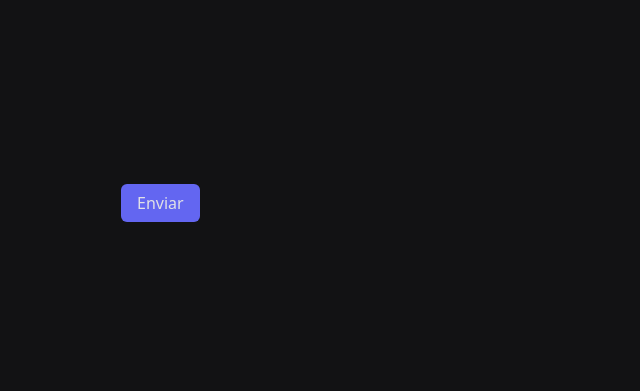
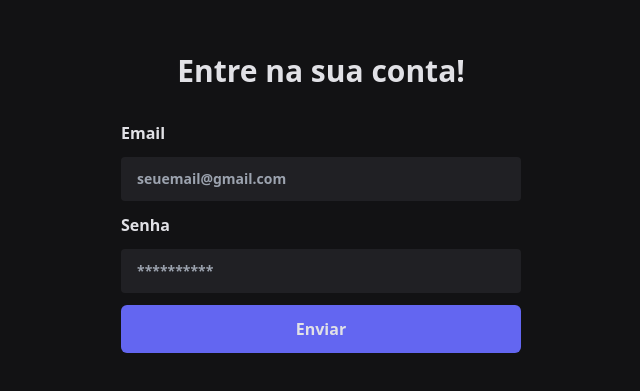
Before and after one commit to nlnadialigia/gen-project-frontend, a React (Vite) app: page / in a window 1280 px wide. Shown: the part 197-588 px from the top of the page, without its empty margins (319-959 px from the left). Built offline with nearby package versions, Linux system fonts and the light colour scheme.

Commit message:
:package: create component input

```diff
--- a/index.html
+++ b/index.html
@@ -1,12 +1,12 @@
 <!DOCTYPE html>
-<html lang="en">
+<html lang="pt-Br">
   <head>
     <meta charset="UTF-8" />
     <link rel="icon" type="image/svg+xml" href="/vite.svg" />
     <meta name="viewport" content="width=device-width, initial-scale=1.0" />
-    <title>Vite + React + TS</title>
+    <title>Login</title>
   </head>
-  <body>
+  <body class="w-screen h-screen bg-gray-900 flex justify-center items-center">
     <div id="root"></div>
     <script type="module" src="/src/main.tsx"></script>
   </body>
--- a/package.json
+++ b/package.json
@@ -9,6 +9,7 @@
     "preview": "vite preview"
   },
   "dependencies": {
+    "@radix-ui/react-label": "^2.0.0",
     "@radix-ui/react-slot": "^1.0.1",
     "react": "^18.2.0",
     "react-dom": "^18.2.0"
--- a/src/App.tsx
+++ b/src/App.tsx
@@ -1,13 +1,7 @@
-import { ButtonSignIn } from "./components/ButtonSignIn";
+import { FormLogin } from "./components/FormLogin";
 
 export function App() {
   return (
-    <div className="w-screen h-screen bg-gray-900 flex justify-center items-center">
-      <div className="lg:w-[400px] ">
-        <ButtonSignIn asChild>
-          <a href="#">Enviar</a>
-        </ButtonSignIn>
-      </div>
-    </div>
+    <FormLogin/>
   );
 }
--- a/src/components/ButtonSignIn.tsx
+++ b/src/components/ButtonSignIn.tsx
@@ -12,7 +12,7 @@ export function ButtonSignIn(props: ButtonProps) {
   return (
     // Aqui o spreed operator para ser aplicado todos os atributos
     <Button
-      className="px-4 py-2 rounded-md bg-indigo-500 w-full text-white-200"
+      className="px-4 py-3 rounded-md bg-indigo-500  w-full text-white-200 font-bold text-md"
       {...props}
     />
   );
--- /dev/null
+++ b/src/components/FormLogin.tsx
@@ -0,0 +1,44 @@
+import { ButtonSignIn } from "./ButtonSignIn";
+import * as Label from "@radix-ui/react-label";
+import { InputForm } from "./InputForm";
+
+export function FormLogin() {
+  return (
+    <form action="" className="">
+      <h1 className="text-3xl font-bold text-white-200 text-center mb-8">
+        Entre na sua conta!
+      </h1>
+      <div className="flex flex-col mb-3">
+        <Label.Root
+          htmlFor="email"
+          className="text-white-200 text-base font-bold mb-3"
+        >
+          Email
+        </Label.Root>
+        <InputForm
+          type="email"
+          name="email"
+          id="email"
+          placeholder="seuemail@gmail.com"
+        />
+      </div>
+      <div className="flex flex-col mb-3">
+        <Label.Root
+          htmlFor="password"
+          className="text-white-200 text-base font-bold mb-3"
+        >
+          Senha
+        </Label.Root>
+        <InputForm
+          id="password"
+          name="password"
+          type="password"
+          placeholder="**********"
+        />
+      </div>
+      <div className="w-[400px] ">
+        <ButtonSignIn>Enviar</ButtonSignIn>
+      </div>
+    </form>
+  );
+}
--- /dev/null
+++ b/src/components/InputForm.tsx
@@ -0,0 +1,18 @@
+import { InputHTMLAttributes } from "react";
+
+interface InputProps extends InputHTMLAttributes<HTMLInputElement> {
+  type: string;
+  name: string;
+  id: string;
+  placeholder: string;
+}
+
+export function InputForm(props: InputProps) {
+  return (
+    <input
+      {...props}
+      className="rounded py-3 px-4 bg-gray-800 text-white-200 text-sm font-bold focus:outline-none focus:border-indigo-500 focus:ring-1 focus:ring-indigo-500 invalid:border-pink-500 invalid:text-rose-600
+      focus:invalid:border-rose-500 focus:invalid:ring-rose-500"
+    />
+  );
+}
--- a/tailwind.config.cjs
+++ b/tailwind.config.cjs
@@ -1,7 +1,8 @@
 /** @type {import('tailwindcss').Config} */
 module.exports = {
   content: [
-    "./src/**/*tsx"
+    "./src/**/*tsx",
+    "./index.html"
   ],
   theme: {
     extend: {
```
Also changed, not shown: 1 other file (tests, documents, lock files or other folders).
